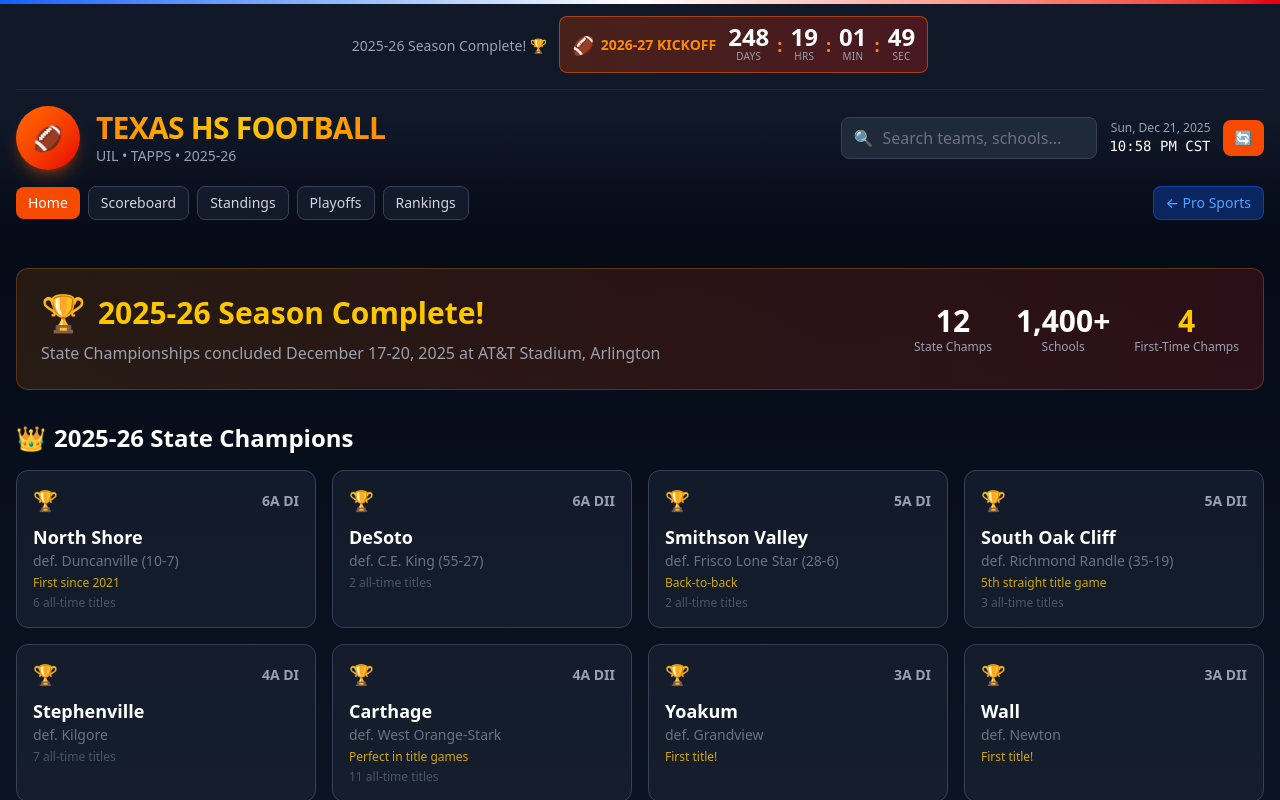
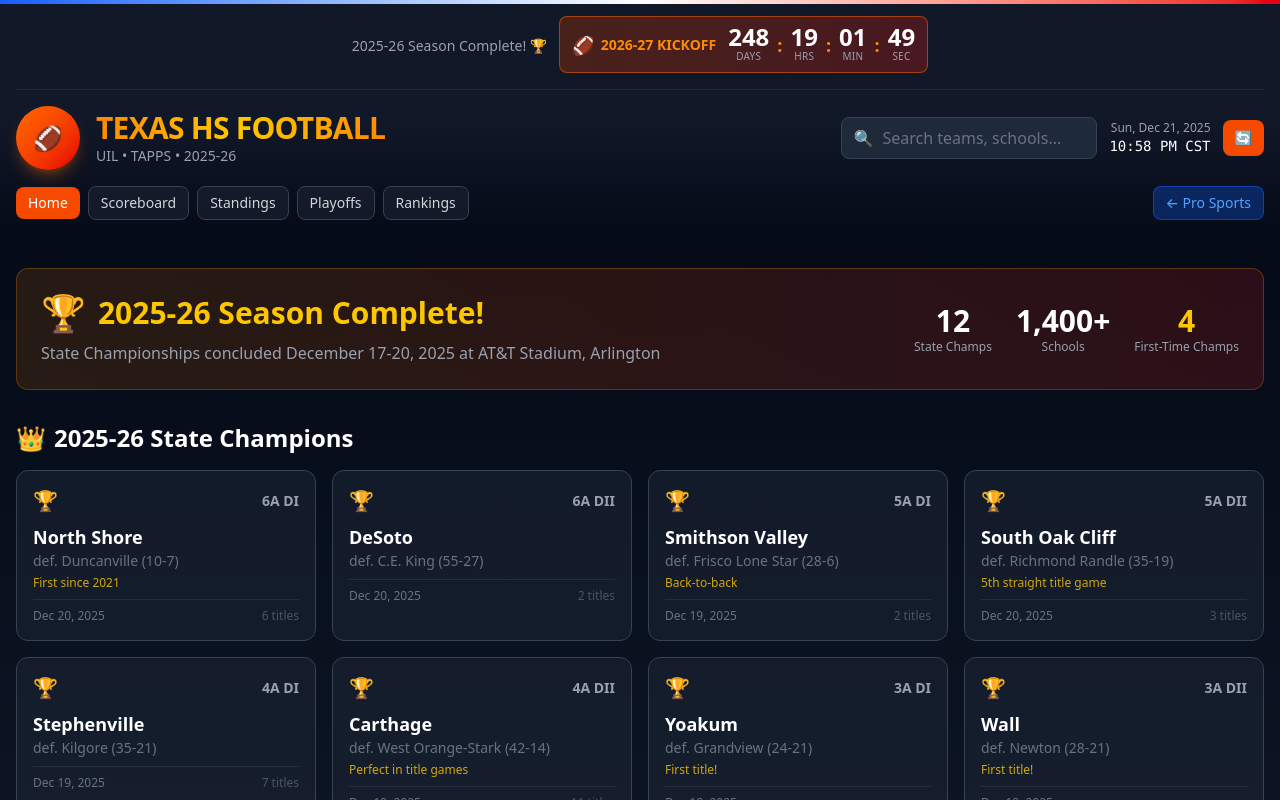
Before and after one commit to claytonwright647-rgb/tx-hs-football-tracker, a Next.js app: page / in a window 1280 px wide. Shown: the top 800 px of the page. Built offline with nearby package versions, Linux system fonts and the light colour scheme.

Commit message:
Add dates to home page champion cards with scores for all 12 state championships

```diff
--- a/src/app/page.tsx
+++ b/src/app/page.tsx
@@ -65,9 +65,18 @@ export default function Home() {
                 {champ.note && (
                   <p className="text-yellow-400/80 text-xs mt-1 font-medium">{champ.note}</p>
                 )}
-                {champ.titles > 1 && (
-                  <p className="text-gray-600 text-xs mt-1">{champ.titles} all-time titles</p>
-                )}
+                <div className="flex items-center justify-between mt-2 pt-2 border-t border-gray-700/50">
+                  <span className="text-gray-500 text-xs">
+                    {new Date(champ.date + 'T00:00:00').toLocaleDateString('en-US', {
+                      month: 'short',
+                      day: 'numeric',
+                      year: 'numeric'
+                    })}
+                  </span>
+                  {champ.titles > 1 && (
+                    <span className="text-gray-600 text-xs">{champ.titles} titles</span>
+                  )}
+                </div>
               </div>
             ))}
           </div>
--- a/src/lib/constants.ts
+++ b/src/lib/constants.ts
@@ -107,18 +107,18 @@ export const NEXT_SEASON = {
 
 // 2025-2026 State Champions (Season just completed Dec 20, 2025!)
 export const CURRENT_CHAMPIONS = [
-  { classification: '6A', division: 'I', champion: 'North Shore', runnerUp: 'Duncanville', score: '10-7', titles: 6, note: 'First since 2021' },
-  { classification: '6A', division: 'II', champion: 'DeSoto', runnerUp: 'C.E. King', score: '55-27', titles: 2 },
-  { classification: '5A', division: 'I', champion: 'Smithson Valley', runnerUp: 'Frisco Lone Star', score: '28-6', titles: 2, note: 'Back-to-back' },
-  { classification: '5A', division: 'II', champion: 'South Oak Cliff', runnerUp: 'Richmond Randle', score: '35-19', titles: 3, note: '5th straight title game' },
-  { classification: '4A', division: 'I', champion: 'Stephenville', runnerUp: 'Kilgore', score: '', titles: 7 },
-  { classification: '4A', division: 'II', champion: 'Carthage', runnerUp: 'West Orange-Stark', score: '', titles: 11, note: 'Perfect in title games' },
-  { classification: '3A', division: 'I', champion: 'Yoakum', runnerUp: 'Grandview', score: '', titles: 1, note: 'First title!' },
-  { classification: '3A', division: 'II', champion: 'Wall', runnerUp: 'Newton', score: '', titles: 1, note: 'First title!' },
-  { classification: '2A', division: 'I', champion: 'Hamilton', runnerUp: 'Joaquin', score: '', titles: 1, note: 'First title!' },
-  { classification: '2A', division: 'II', champion: 'Muenster', runnerUp: 'Shiner', score: '', titles: 2, note: 'Back-to-back' },
-  { classification: '1A', division: 'I', champion: 'Gordon', runnerUp: 'Rankin', score: '', titles: 3, note: 'THREE-PEAT! 🏆🏆🏆' },
-  { classification: '1A', division: 'II', champion: 'Jayton', runnerUp: 'Richland Springs', score: '', titles: 1 },
+  { classification: '6A', division: 'I', champion: 'North Shore', runnerUp: 'Duncanville', score: '10-7', titles: 6, note: 'First since 2021', date: '2025-12-20' },
+  { classification: '6A', division: 'II', champion: 'DeSoto', runnerUp: 'C.E. King', score: '55-27', titles: 2, date: '2025-12-20' },
+  { classification: '5A', division: 'I', champion: 'Smithson Valley', runnerUp: 'Frisco Lone Star', score: '28-6', titles: 2, note: 'Back-to-back', date: '2025-12-19' },
+  { classification: '5A', division: 'II', champion: 'South Oak Cliff', runnerUp: 'Richmond Randle', score: '35-19', titles: 3, note: '5th straight title game', date: '2025-12-20' },
+  { classification: '4A', division: 'I', champion: 'Stephenville', runnerUp: 'Kilgore', score: '35-21', titles: 7, date: '2025-12-19' },
+  { classification: '4A', division: 'II', champion: 'Carthage', runnerUp: 'West Orange-Stark', score: '42-14', titles: 11, note: 'Perfect in title games', date: '2025-12-19' },
+  { classification: '3A', division: 'I', champion: 'Yoakum', runnerUp: 'Grandview', score: '24-21', titles: 1, note: 'First title!', date: '2025-12-18' },
+  { classification: '3A', division: 'II', champion: 'Wall', runnerUp: 'Newton', score: '28-21', titles: 1, note: 'First title!', date: '2025-12-18' },
+  { classification: '2A', division: 'I', champion: 'Hamilton', runnerUp: 'Joaquin', score: '42-28', titles: 1, note: 'First title!', date: '2025-12-17' },
+  { classification: '2A', division: 'II', champion: 'Muenster', runnerUp: 'Shiner', score: '35-28', titles: 2, note: 'Back-to-back', date: '2025-12-18' },
+  { classification: '1A', division: 'I', champion: 'Gordon', runnerUp: 'Rankin', score: '69-22', titles: 3, note: 'THREE-PEAT! 🏆🏆🏆', date: '2025-12-17' },
+  { classification: '1A', division: 'II', champion: 'Jayton', runnerUp: 'Richland Springs', score: '94-52', titles: 1, date: '2025-12-17' },
 ];
 
 // Playoff Rounds
```
